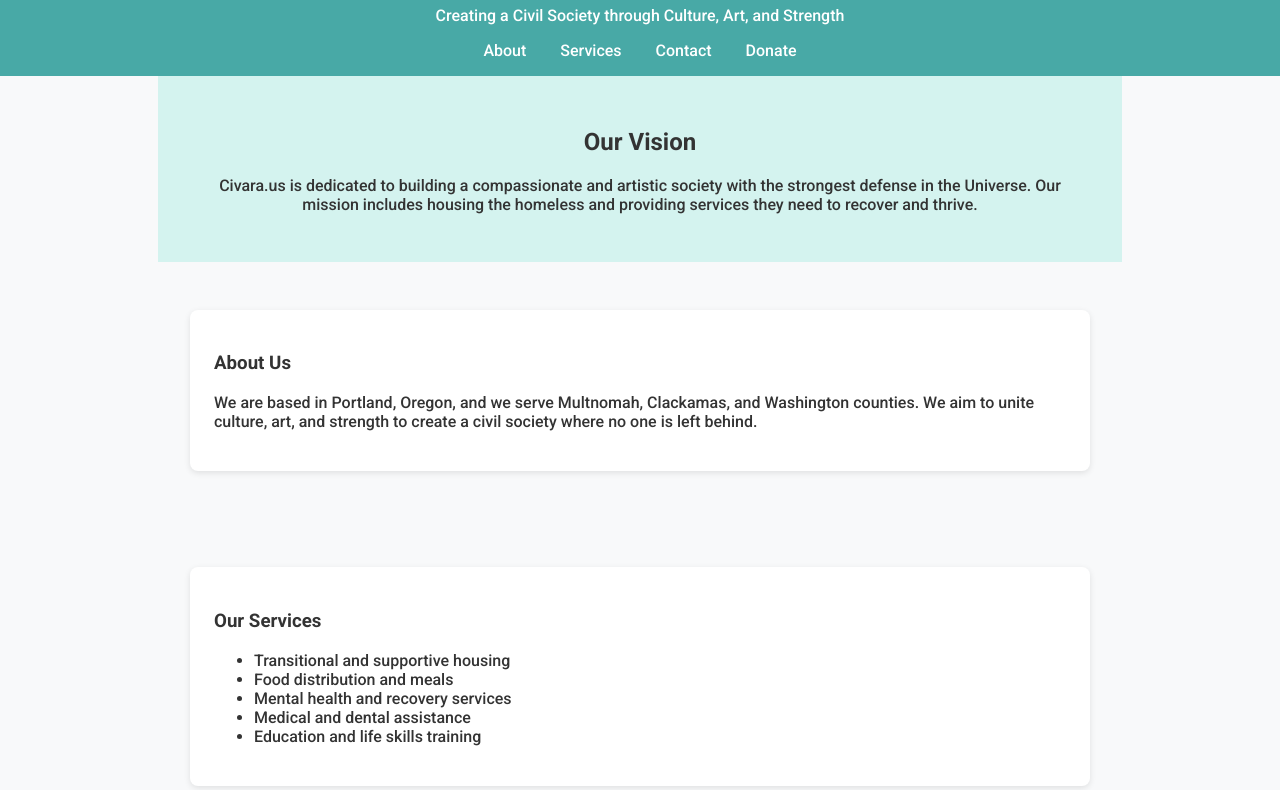
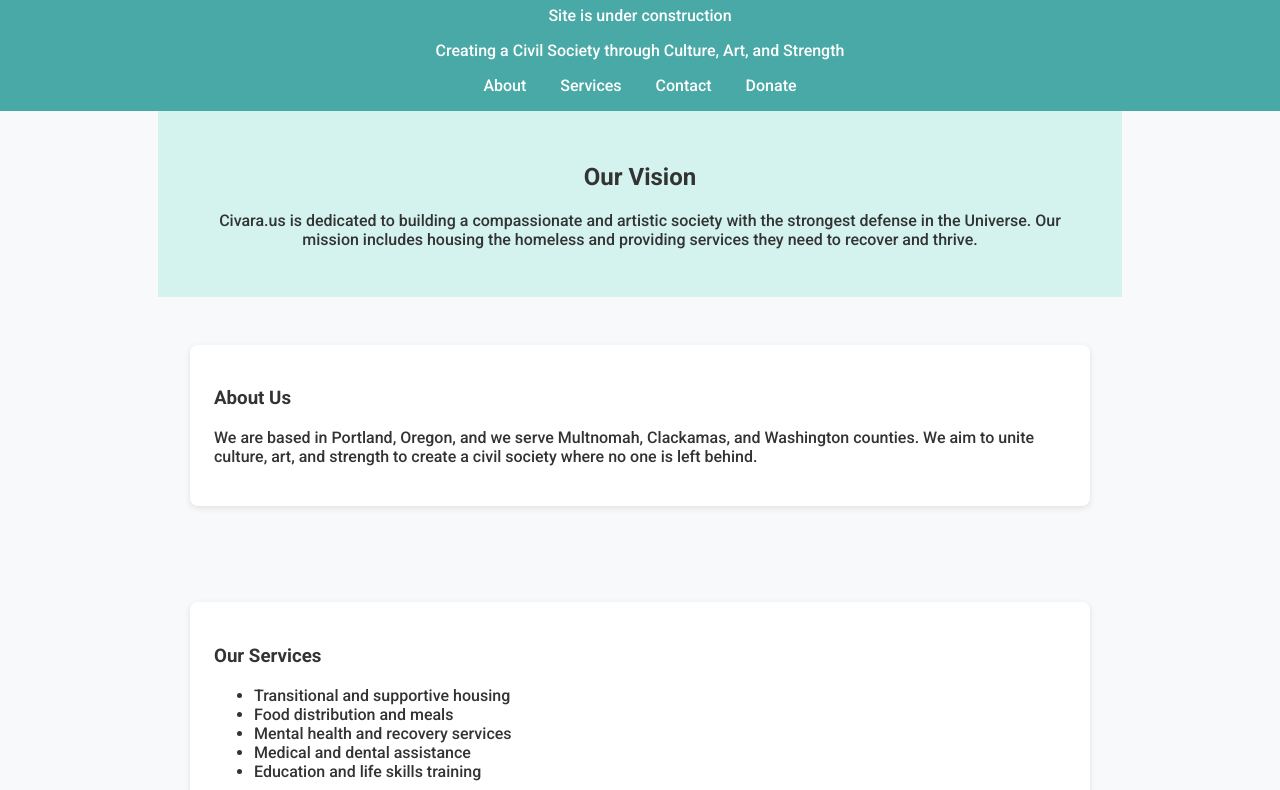
Before and after one commit to OscarsDream/OscarsDream.github.io, a plain HTML site: page index.html in a window 1280 px wide. Shown: the part 91-881 px from the top of the page. Drawn offline with Linux system fonts and the light colour scheme.

Commit message:
Update index.html
added site is under construction

```diff
--- a/index.html
+++ b/index.html
@@ -82,6 +82,7 @@
 <body>
   <header>
     <h1>Civara.us</h1>
+    <p>Site is under construction</p>
     <p>Creating a Civil Society through Culture, Art, and Strength</p>
     <nav>
       <a href="#about">About</a>
```
